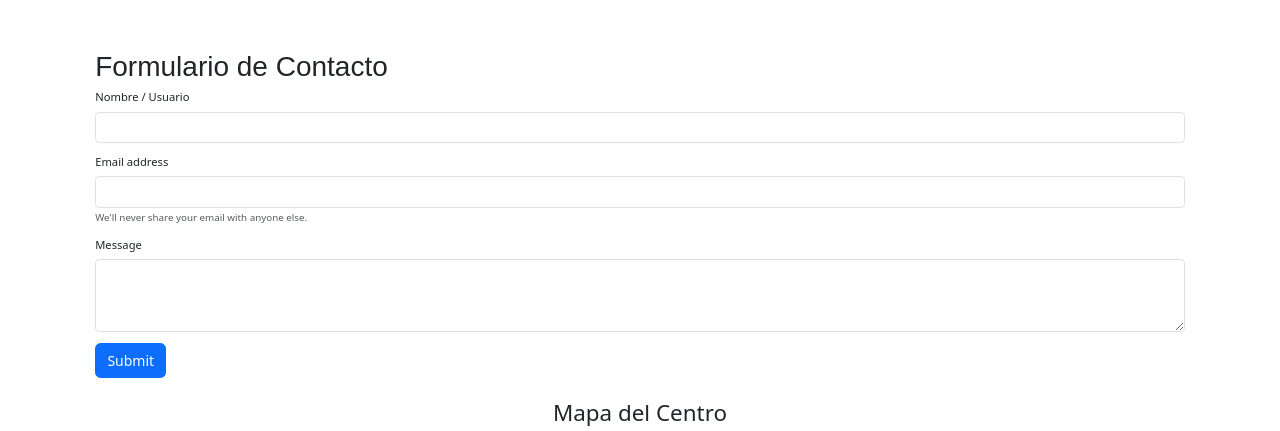
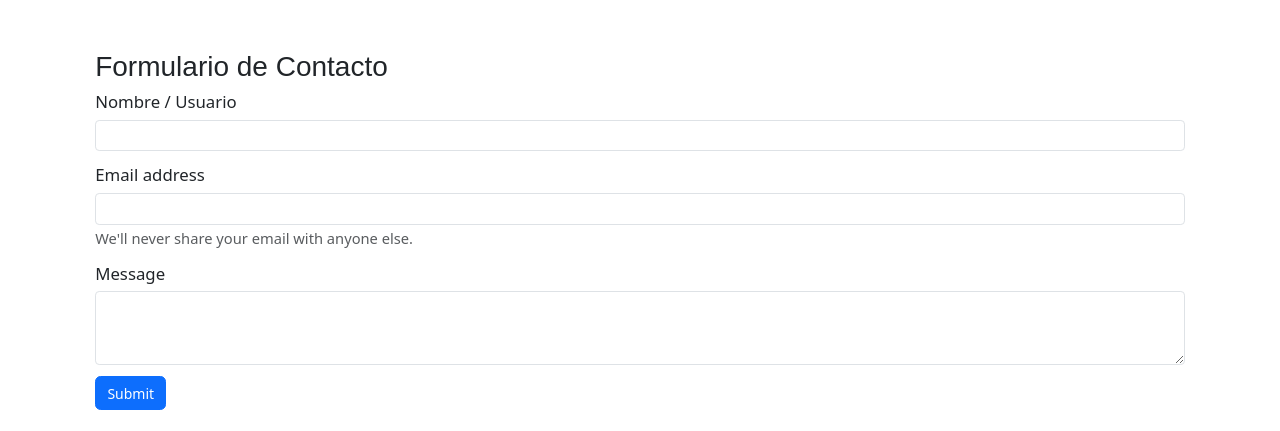
Before and after one commit to linkat3/controlCursos, a PHP site: page /MajadaP/contacto.php in a window 1280 px wide. Shown: the part 43-474 px from the top of the page. Run offline with PHP 8.4, Linux system fonts and the light colour scheme.

Commit message:
Add files via upload

```diff
--- a/vista/estilos/estilo.css
+++ b/vista/estilos/estilo.css
@@ -119,5 +119,10 @@ aside.hidden {
     font-size: 1.8rem;
   }
 
+  #formulario {
+    font-size: 1.5rem;
+  }
+
+
 
 }
```
